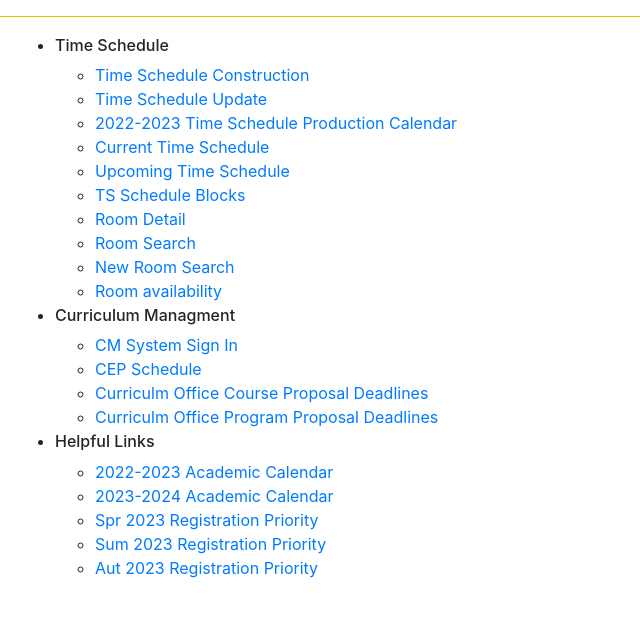
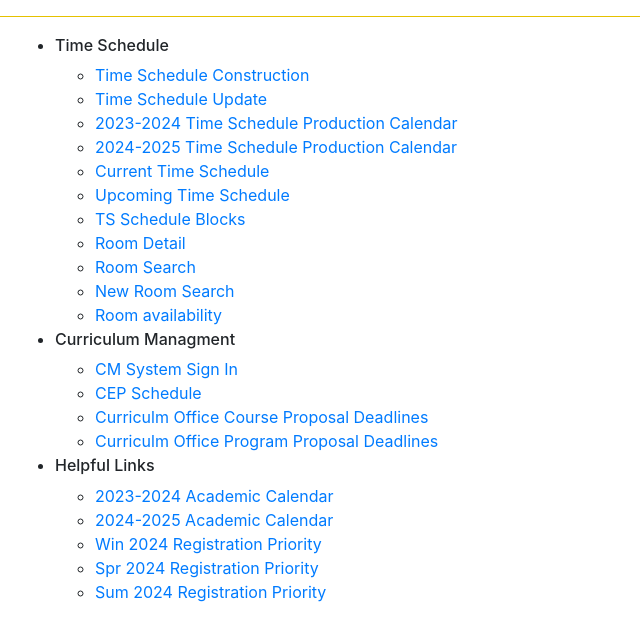
Before and after one commit to cqoverly-uw/ECE_SDB_FastAPI, a FastAPI app: page / in a window 1280 px wide. Shown: the part 56-697 px from the top of the page, without its empty margins (0-640 px from the left). Run offline with FastAPI, Linux system fonts and the light colour scheme; some libraries are stand-ins or nearby versions.

Commit message:
updated links for TS and calendars

```diff
--- a/templates/home/index.html
+++ b/templates/home/index.html
@@ -7,7 +7,8 @@
             <ul>
                 <li><a href="https://sdb.admin.uw.edu/sisdepttools/securid/TSconstrovr.aspx" target="_blank">Time Schedule Construction</a></li>
                 <li><a href="https://sdb.admin.uw.edu/depttools/securID/tsupdate.asp" target="_blank">Time Schedule Update</a></li>
-                <li><a href="https://registrar.washington.edu/classrooms/time-schedule-production-calendar-2022-2023/" target="_blank">2022-2023 Time Schedule Production Calendar</a></li>
+                <li><a href="https://registrar.washington.edu/classrooms/time-schedule-production-calendar-2023-2024/" target="_blank">2023-2024 Time Schedule Production Calendar</a></li>
+                <li><a href="https://registrar.washington.edu/classrooms/time-schedule-production-calendar-2024-2025/" target="_blank">2024-2025 Time Schedule Production Calendar</a></li>
                 <li><a href="https://www.washington.edu/students/timeschd/WIN2023/ee.html" target="_blank">Current Time Schedule</a></li>
                 <li><a href="https://www.washington.edu/students/timeschd/SPR2023/ee.html" target="_blank">Upcoming Time Schedule</a></li>
                 <li><a href="https://docs.google.com/document/d/11dEay72H8IB47A3vjz6FT4SlmhxdPKl8fnSJzx0vxF0/edit" target="_blank">TS Schedule Blocks</a></li>
@@ -25,11 +26,11 @@
             </ul>
             <li class="listHeader"><h6>Helpful Links</h6></li>
             <ul>
-                <li><a href="https://www.washington.edu/students/reg/2223cal.html#Q2" target="_blank">2022-2023 Academic Calendar</a></li>
                 <li><a href="https://www.washington.edu/students/reg/2324cal.html#Q2" target="_blank">2023-2024 Academic Calendar</a></li>
-                <li><a href="https://registrar.washington.edu/priority-registration-dates-priorsp23/" target="_blank">Spr 2023 Registration Priority</a></li>
-                <li><a href="https://registrar.washington.edu/priority-registration-dates-priorsu23/" target="_blank">Sum 2023 Registration Priority</a></li>
-                <li><a href="https://registrar.washington.edu/priority-registration-dates-priorau23/" target="_blank">Aut 2023 Registration Priority</a></li>
+                <li><a href="https://www.washington.edu/students/reg/2425cal.html#Q2" target="_blank">2024-2025 Academic Calendar</a></li>
+                <li><a href="https://registrar.washington.edu/priority-registration-dates-priorwi24/" target="_blank">Win 2024 Registration Priority</a></li>
+                <li><a href="https://registrar.washington.edu/priority-registration-dates-priorsp24/" target="_blank">Spr 2024 Registration Priority</a></li>
+                <li><a href="https://registrar.washington.edu/priority-registration-dates-priorsu24/" target="_blank">Sum 2024 Registration Priority</a></li>
             </ul>
         </ul>
     </div>
```
